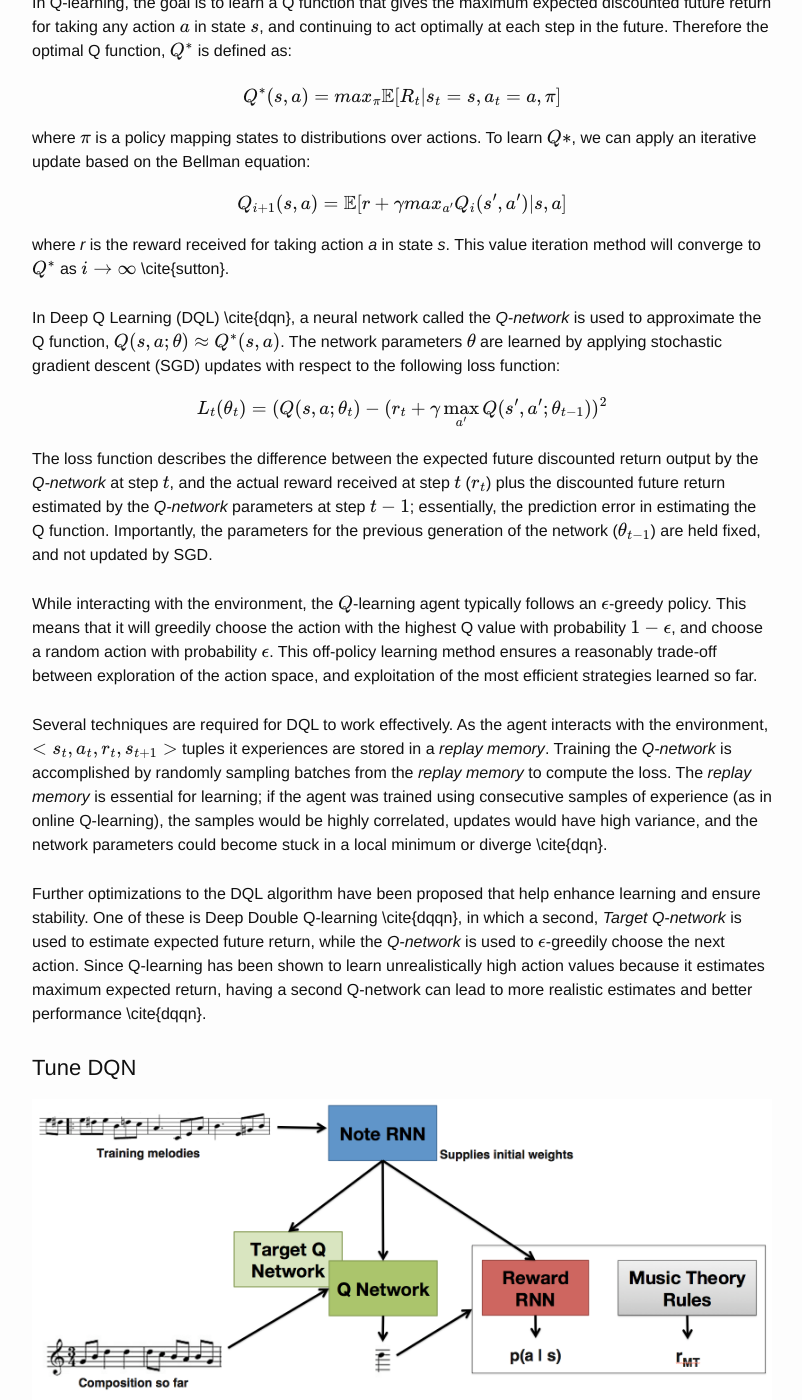
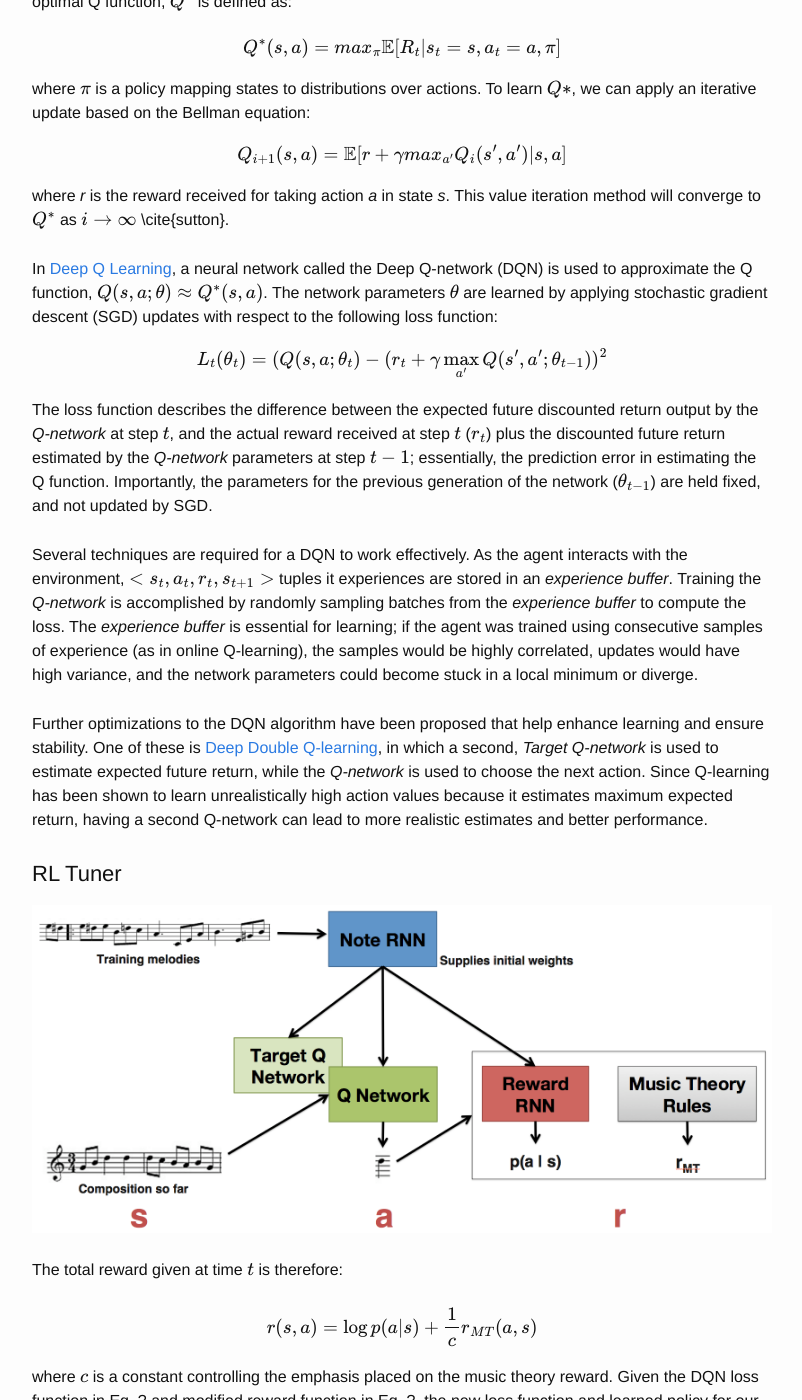
Before and after one commit to notfuchsia/notfuchsia.github.io, a Jekyll site: the page built from _posts/2016-10-10-natasha.markdown, in a window 1280 px wide and 1400 px high, scrolled down 2542 px. Shown: the whole window, without its empty margins (238-1040 px from the left). Built offline with Jekyll 4.4.1, drawn with Linux system fonts in a browser that asks for light colours; formulas are drawn with MathJax 3; some of the changed text lies outside the part shown.

Commit message:
update background section

```diff
--- a/_posts/2016-10-10-natasha.markdown
+++ b/_posts/2016-10-10-natasha.markdown
@@ -53,20 +50,20 @@
 \end{align}
 where *r* is the reward received for taking action *a* in state *s*. This value iteration method will converge to $$Q^*$$ as $$i \rightarrow \infty$$ \cite{sutton}.
 
-In Deep Q Learning (DQL) \cite{dqn}, a neural network called the *Q-network* is used to approximate the Q function, $$Q(s, a; \theta) \approx Q^*(s, a)$$. The network parameters $$\theta$$ are learned by applying stochastic gradient descent (SGD) updates with respect to the following loss function:
+In [Deep Q Learning][dqn], a neural network called the Deep Q-network (DQN) is used to approximate the Q function, $$Q(s, a; \theta) \approx Q^*(s, a)$$. The network parameters $$\theta$$ are learned by applying stochastic gradient descent (SGD) updates with respect to the following loss function:
 \begin{align}
 \label{eq:qloss}
 L_t(\theta_t) = (Q(s,a;\theta_t) - (r_t + \gamma \max_{a'}Q(s',a';\theta_{t-1}))^2
 \end{align}
 The loss function describes the difference between the expected future discounted return output by the *Q-network* at step $$t$$, and the actual reward received at step $$t$$ ($$r_t$$) plus the discounted future return estimated by the *Q-network* parameters at step $$t-1$$; essentially, the prediction error in estimating the Q function. Importantly, the parameters for the previous generation of the network ($$\theta_{t-1}$$) are held fixed, and not updated by SGD.
 
-While interacting with the environment, the $$Q$$-learning agent typically follows an $$\epsilon$$-greedy policy. This means that it will greedily choose the action with the highest Q value with probability $$1-\epsilon$$, and choose a random action with probability $$\epsilon$$. This off-policy learning method ensures a reasonably trade-off between exploration of the action space, and exploitation of the most efficient strategies learned so far.
+<!--While interacting with the environment, the $$Q$$-learning agent typically follows an $$\epsilon$$-greedy policy. This means that it will greedily choose the action with the highest Q value with probability $$1-\epsilon$$, and choose a random action with probability $$\epsilon$$. This off-policy learning method ensures a reasonably trade-off between exploration of the action space, and exploitation of the most efficient strategies learned so far. -->
 
-Several techniques are required for DQL to work effectively. As the agent interacts with the environment, $$<s_t,a_t,r_t,s_{t+1}>$$ tuples it experiences are stored in a *replay memory*. Training the *Q-network* is accomplished by randomly sampling batches from the *replay memory* to compute the loss. The *replay memory* is essential for learning; if the agent was trained using consecutive samples of experience (as in online Q-learning), the samples would be highly correlated, updates would have high variance, and the network parameters could become stuck in a local minimum or diverge \cite{dqn}.
+Several techniques are required for a DQN to work effectively. As the agent interacts with the environment, $$<s_t,a_t,r_t,s_{t+1}>$$ tuples it experiences are stored in an *experience buffer*. Training the *Q-network* is accomplished by randomly sampling batches from the *experience buffer* to compute the loss. The *experience buffer* is essential for learning; if the agent was trained using consecutive samples of experience (as in online Q-learning), the samples would be highly correlated, updates would have high variance, and the network parameters could become stuck in a local minimum or diverge.
 
-Further optimizations to the DQL algorithm have been proposed that help enhance learning and ensure stability. One of these is Deep Double Q-learning \cite{dqqn}, in which a second, *Target Q-network* is used to estimate expected future return, while the *Q-network* is used to $$\epsilon$$-greedily choose the next action. Since Q-learning has been shown to learn unrealistically high action values because it estimates maximum expected return, having a second Q-network can lead to more realistic estimates and better performance \cite{dqqn}.
+Further optimizations to the DQN algorithm have been proposed that help enhance learning and ensure stability. One of these is [Deep Double Q-learning][dqqn], in which a second, *Target Q-network* is used to estimate expected future return, while the *Q-network* is used to choose the next action. Since Q-learning has been shown to learn unrealistically high action values because it estimates maximum expected return, having a second Q-network can lead to more realistic estimates and better performance.
 
-Tune DQN
+RL Tuner
 ----------
 
 ![Model diagram](/assets/rl_rnn/rl_rnn_diagram.png "Model diagram")
```
Also changed, not shown: other parts of _posts/2016-10-10-natasha.markdown (+4 -6 lines).
